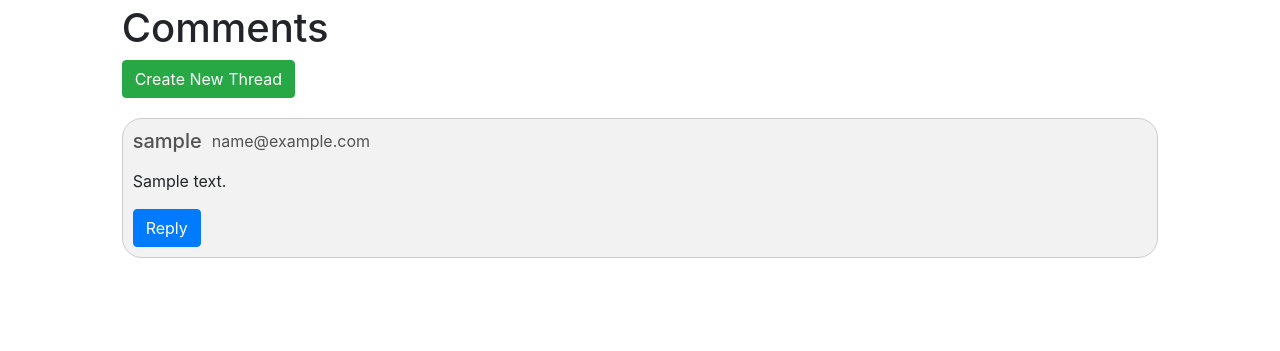
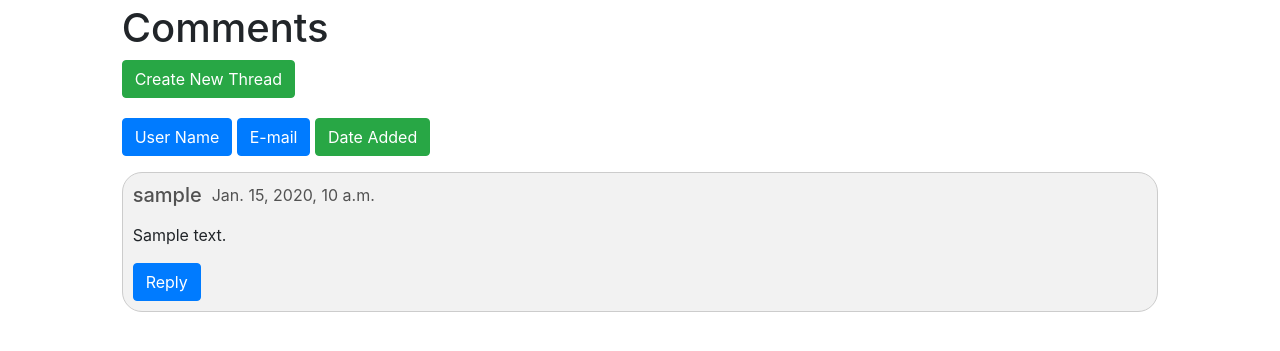
Before and after one commit to CaCtUs1k/SPA-chat, a Django app: page / in a window 1280 px wide. Shown: the part 60-411 px from the top of the page. Run offline with Django 5.2, Linux system fonts and the light colour scheme; a user stored in the database is signed in; tables that the repository leaves empty hold one stand-in row (values such as "Sample post"); some libraries are stand-ins or nearby versions.

Commit message:
added sorting mechanism

```diff
--- a/main/models.py
+++ b/main/models.py
@@ -7,9 +7,10 @@ class Comment(models.Model):
     home_page = models.URLField(blank=True, null=True)
     text = models.TextField()
     parent_comment = models.ForeignKey('self', null=True, blank=True, on_delete=models.CASCADE)
+    created_at = models.DateTimeField(auto_now_add=True)
 
     def __str__(self):
-        return self.username
+        return f'{self.username} {self.created_at}'
 
     def get_child_comments(self):
         return Comment.objects.filter(parent_comment=self)
--- a/main/views.py
+++ b/main/views.py
@@ -1,6 +1,7 @@
 import bleach
 from django.contrib.auth.decorators import login_required
 from django.contrib.auth.mixins import LoginRequiredMixin
+from django.db.models import F
 from django.shortcuts import render, redirect
 from django.views.generic import ListView
 
@@ -43,4 +44,21 @@ class ViewComments(LoginRequiredMixin, ListView):
     paginate_by = 25
 
     def get_queryset(self):
-        return Comment.objects.filter(parent_comment=None)
+        queryset = Comment.objects.filter(parent_comment=None)
+        ordering = self.get_ordering()
+        queryset = queryset.order_by(ordering)
+        if self.request.GET.get('reverse'):
+            queryset = queryset.reverse()
+        return queryset
+
+    def get_ordering(self):
+        ordering = self.request.GET.get('ordering', 'created_at')
+        if ordering in ['username', 'email', 'created_at']:
+            return ordering
+        return 'id'
+
+    def get_context_data(self, **kwargs):
+        context = super().get_context_data(**kwargs)
+        context['ordering'] = self.get_ordering()
+        context['reverse'] = self.request.GET.get('reverse')
+        return context
--- a/static/css/styles.css
+++ b/static/css/styles.css
@@ -24,7 +24,20 @@
   padding: 0 0 0 10px
 }
 
-.author-inform {
+.comment-inform {
   color: #525252;
   display: flex;
 }
+
+.sort-button {
+  padding-inline-start: 0;
+  color: #cccccc;
+}
+.sort-button a{
+  text-decoration: none;
+  color: white;
+}
+.sort-button a:hover{
+  text-decoration: none;
+  color: white;
+}
--- a/templates/comments/view_comments.html
+++ b/templates/comments/view_comments.html
@@ -5,5 +5,24 @@
   <a href="{% url 'main:add_comment' %}">
     <button class="btn btn-success new-thread">Create New Thread</button>
   </a>
+  <ul class="sort-button">
+    {% if ordering == 'username' and not reverse %}
+    {% endif %}
+    <li {% if ordering != 'username' %}class="btn btn-primary"{% endif %}
+        {% if ordering == 'username' and not reverse %}class="btn btn-success"{% endif %}
+        {% if ordering == 'username' and reverse %}class="btn btn-danger"{% endif %}>
+      <a href="?ordering=username{% if ordering == 'username' and not reverse %}&reverse=1{% endif %}">User Name</a>
+    </li>
+    <li {% if ordering != 'email' %}class="btn btn-primary"{% endif %}
+        {% if ordering == 'email' and not reverse %}class="btn btn-success"{% endif %}
+        {% if ordering == 'email' and reverse %}class="btn btn-danger"{% endif %}>
+      <a href="?ordering=email{% if ordering == 'email' and not reverse %}&reverse=1{% endif %}">E-mail</a>
+    </li>
+    <li {% if ordering != 'created_at' %}class="btn btn-primary"{% endif %}
+        {% if ordering == 'created_at' and not reverse %}class="btn btn-success"{% endif %}
+        {% if ordering == 'created_at' and reverse %}class="btn btn-danger"{% endif %}>
+      <a href="?ordering=created_at{% if ordering == 'created_at' and not reverse %}&reverse=1{% endif %}">Date Added</a>
+    </li>
+  </ul>
   {% include "comments/view_comments_recursive_part.html" %}
 {% endblock %}
--- a/templates/comments/view_comments_recursive_part.html
+++ b/templates/comments/view_comments_recursive_part.html
@@ -1,9 +1,9 @@
 
 {% for comment in comments %}
   <div class="comment-container">
-    <div class="author-inform">
+    <div class="comment-inform">
       <h5>{{ comment.username }}</h5>
-      <p class="email">{{ comment.email }}</p>
+      <p class="email">{{ comment.created_at }}</p>
     </div>
     <div class="comment-text">
       <p>{{ comment.text|safe }}</p>
```
